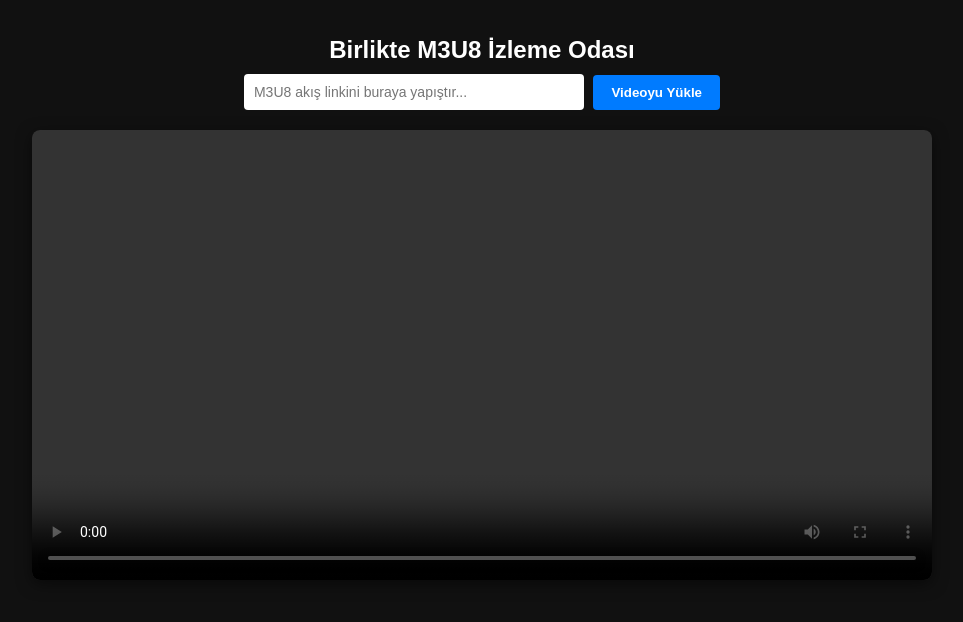
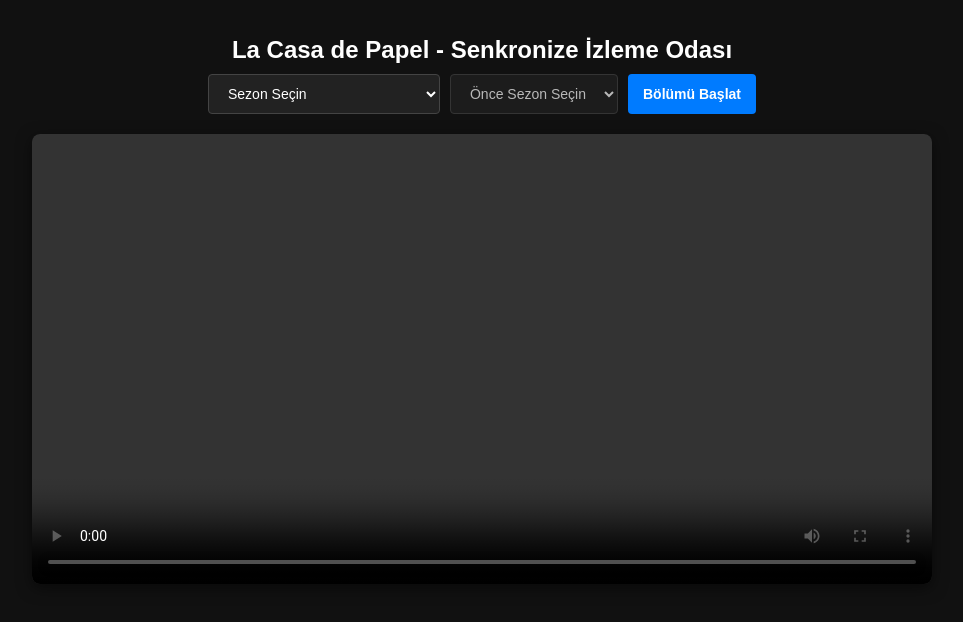
Before and after one commit to abcd1298fb/Fatbokchat, a website: page public/index.html in a window 1280 px wide. Shown: the whole page, without its empty margins (158-1121 px from the left). Drawn offline with nearby package versions, Linux system fonts and the light colour scheme.

Commit message:
Update index.html for La Casa de Papel streaming

```diff
--- a/public/index.html
+++ b/public/index.html
@@ -3,7 +3,7 @@
 <head>
     <meta charset="UTF-8">
     <meta name="viewport" content="width=device-width, initial-scale=1.0">
-    <title>Senkronize M3U8 İzleme</title>
+    <title>Senkronize La Casa de Papel İzleme Odası</title>
     <!-- HLS.js kütüphanesi -->
     <script src="https://cdn.jsdelivr.net/npm/hls.js@latest"></script>
     <style>
@@ -18,24 +18,24 @@
         h1 { margin-bottom: 10px; font-size: 1.5rem; }
         .controls {
             margin-bottom: 20px;
+            display: flex;
+            justify-content: center;
+            gap: 10px;
+            flex-wrap: wrap;
         }
-        input {
-            padding: 10px;
-            width: 320px;
+        select, button {
+            padding: 10px 15px;
             border-radius: 4px;
             border: none;
             outline: none;
             font-size: 14px;
         }
+        select { background: #222; color: #fff; border: 1px solid #444; }
         button {
-            padding: 10px 18px;
-            border-radius: 4px;
-            border: none;
             background: #007bff;
             color: #fff;
             cursor: pointer;
             font-weight: bold;
-            margin-left: 5px;
         }
         button:hover { background: #0056b3; }
         .video-container {
@@ -53,11 +53,20 @@
 </head>
 <body>
 
-    <h1>Birlikte M3U8 İzleme Odası</h1>
+    <h1>La Casa de Papel - Senkronize İzleme Odası</h1>
 
     <div class="controls">
-        <input type="text" id="m3u8Url" placeholder="M3U8 akış linkini buraya yapıştır...">
-        <button id="loadBtn">Videoyu Yükle</button>
+        <!-- Sezon Seçimi -->
+        <select id="seasonSelect">
+            <option value="">Sezon Seçin</option>
+        </select>
+
+        <!-- Bölüm Seçimi -->
+        <select id="episodeSelect" disabled>
+            <option value="">Önce Sezon Seçin</option>
+        </select>
+
+        <button id="loadBtn">Bölümü Başlat</button>
     </div>
 
     <div class="video-container">
@@ -67,48 +76,89 @@
     <!-- Socket.io istemci kütüphanesi -->
     <script src="/socket.io/socket.io.js"></script>
     <script>
-        // Vercel üzerinde socket bağlantısını kararlı tutmak için transport ayarları eklendi
         const socket = io({
             transports: ['websocket', 'polling']
         });
 
         const video = document.getElementById('video');
-        const urlInput = document.getElementById('m3u8Url');
+        const seasonSelect = document.getElementById('seasonSelect');
+        const episodeSelect = document.getElementById('episodeSelect');
         const loadBtn = document.getElementById('loadBtn');
 
-        const roomID = "ortak-oda-1"; // İki kişilik sabit oda
+        const roomID = "ortak-oda-1";
         socket.emit('join-room', roomID);
 
-        let isUpdatingFromRemote = false; // Sonsuz döngüyü önlemek için bayrak
+        let isUpdatingFromRemote = false;
 
-        // M3U8 linkini oynatma fonksiyonu
+        // --- DİZİ LİSTESİ (La Casa de Papel Bölümleri) ---
+        const diziVerileri = {
+            "La Casa de Papel - 1. Sezon": [
+                { baslik: "8. Bölüm", url: "https://s429.rapidrame.com/hls2/01/00012/atxktqn9qw0e_,l,.urlset/master.m3u8?t=Gdg3331gbcCc6gzNHRI2nu_0m0NN8j5-SsfOsHGQ20A&s=1787509702&e=14400&f=61539&i=0.0&sp=0&n=4jyob6dgynsl6d1g" },
+                { baslik: "9. Bölüm", url: "https://s429.rapidrame.com/hls2/01/00012/afllini891lf_,l,.urlset/master.m3u8?t=M97pzD_5IGWpr2HVuhJXutGk9On1wTOa8q48M_fzEeI&s=1787509746&e=14400&f=61684&i=0.0&sp=0&n=9gec5hoy45wahlao" },
+                { baslik: "10. Bölüm", url: "https://s429.rapidrame.com/hls2/01/00012/ncxad8r5guje_,l,.urlset/master.m3u8?t=p9_7XI-clbfRVZsIgcuaScisD3vGShj1sfftbnXTd08&s=1787509763&e=14400&f=61715&i=0.0&sp=0&n=4w1dc8y2z4z2rpta" },
+                { baslik: "11. Bölüm", url: "https://s429.rapidrame.com/hls2/01/00007/z53u6z2d5xsf_,l,.urlset/master.m3u8?t=VX_phBjCaF0x8DoTH594eeex-vwo-CGI_d7L-U79V2k&s=1787509780&e=14400&f=38778&i=0.0&sp=0&n=udphr3kwav4d73c1" },
+                { baslik: "12. Bölüm", url: "https://s231.rapidrame.com/hls2/01/00007/d5k0wzq9f8hc_,l,.urlset/master.m3u8?t=z07vLzESiHS_BRFfhcF326rua0XvXsYGVy1ponBVEUA&s=1787509793&e=14400&f=38779&srv=s429&i=0.0&sp=0&n=qtbav44py9jm0d2e&p1=s231&p2=s231" },
+                { baslik: "13. Bölüm", url: "https://s429.rapidrame.com/hls2/01/00007/5fkj4f3x4nhf_,l,.urlset/master.m3u8?t=Hq26emVpUlmBOdz8DnuhiUp8Q3sgInfGMTWHwX6ZuKw&s=1787509817&e=14400&f=38781&i=0.0&sp=0&n=d487og019h0z9ion" }
+            ]
+        };
+
+        // Sezonları menüye doldur
+        function initSeasons() {
+            for (const sezon in diziVerileri) {
+                let opt = document.createElement('option');
+                opt.value = sezon;
+                opt.textContent = sezon;
+                seasonSelect.appendChild(opt);
+            }
+        }
+
+        seasonSelect.addEventListener('change', () => {
+            const secilenSezon = seasonSelect.value;
+            episodeSelect.innerHTML = '<option value="">Bölüm Seçin</option>';
+
+            if (secilenSezon && diziVerileri[secilenSezon]) {
+                episodeSelect.disabled = false;
+                diziVerileri[secilenSezon].forEach((bolum, index) => {
+                    let opt = document.createElement('option');
+                    opt.value = index;
+                    opt.textContent = bolum.baslik;
+                    episodeSelect.appendChild(opt);
+                });
+            } else {
+                episodeSelect.disabled = true;
+            }
+        });
+
         function playHLS(url) {
             if (Hls.isSupported()) {
                 const hls = new Hls();
                 hls.loadSource(url);
                 hls.attachMedia(video);
             } else if (video.canPlayType('application/vnd.apple.mpegurl')) {
-                // Safari gibi yerel HLS desteği olan tarayıcılar için
                 video.src = url;
             }
         }
 
-        // Arayüzden "Videoyu Yükle" butonuna basıldığında
+        // Bölüm başlat butonuna basıldığında
         loadBtn.addEventListener('click', () => {
-            const url = urlInput.value.trim();
-            if (url) {
+            const sezon = seasonSelect.value;
+            const bolumIndex = episodeSelect.value;
+
+            if (sezon !== "" && bolumIndex !== "") {
+                const url = diziVerileri[sezon][bolumIndex].url;
                 playHLS(url);
                 socket.emit('change-source', { roomID, url });
+            } else {
+                alert("Lütfen bir sezon ve bölüm seçin!");
             }
         });
 
-        // Diğer kullanıcı kaynak değiştirdiğinde tetiklenir
+        // Uzaktan kaynak değişimi geldiğinde
         socket.on('remote-change-source', (url) => {
-            urlInput.value = url;
             playHLS(url);
         });
 
-        // --- YEREL VİDEO KONTROLLERİ ---
+        // --- VİDEO SENKRONİZASYON OLAYLARI ---
 
         video.addEventListener('play', () => {
             if (isUpdatingFromRemote) return;
@@ -125,16 +175,10 @@
             socket.emit('seek-video', { roomID, currentTime: video.currentTime });
         });
 
-        // --- UZAKTAN GELEN KOMUTLAR ---
-
         socket.on('remote-play', (currentTime) => {
             isUpdatingFromRemote = true;
             video.currentTime = currentTime;
-            video.play().then(() => {
-                isUpdatingFromRemote = false;
-            }).catch(() => {
-                isUpdatingFromRemote = false;
-            });
+            video.play().then(() => { isUpdatingFromRemote = false; }).catch(() => { isUpdatingFromRemote = false; });
         });
 
         socket.on('remote-pause', (currentTime) => {
@@ -149,6 +193,9 @@
             video.currentTime = currentTime;
             isUpdatingFromRemote = false;
         });
+
+        // Sayfa açıldığında sezonları yükle
+        initSeasons();
     </script>
 </body>
 </html>
```
